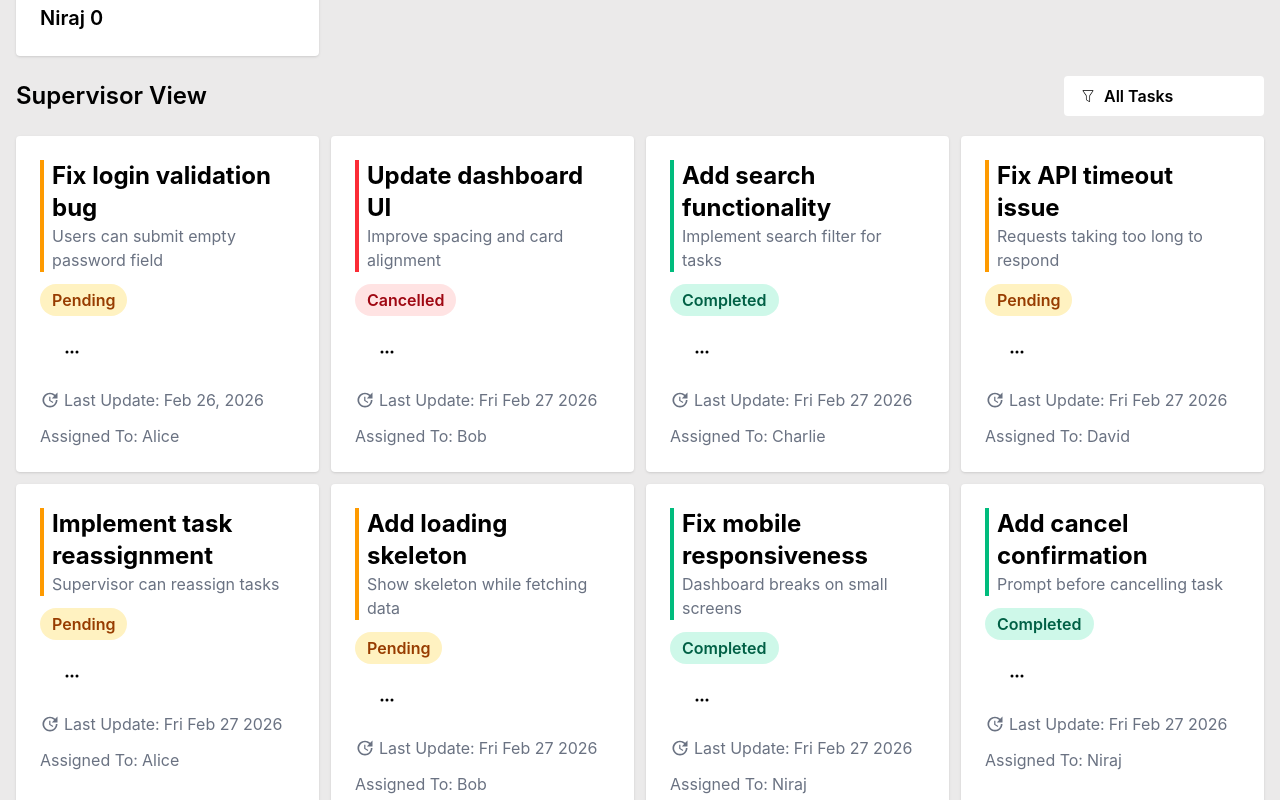
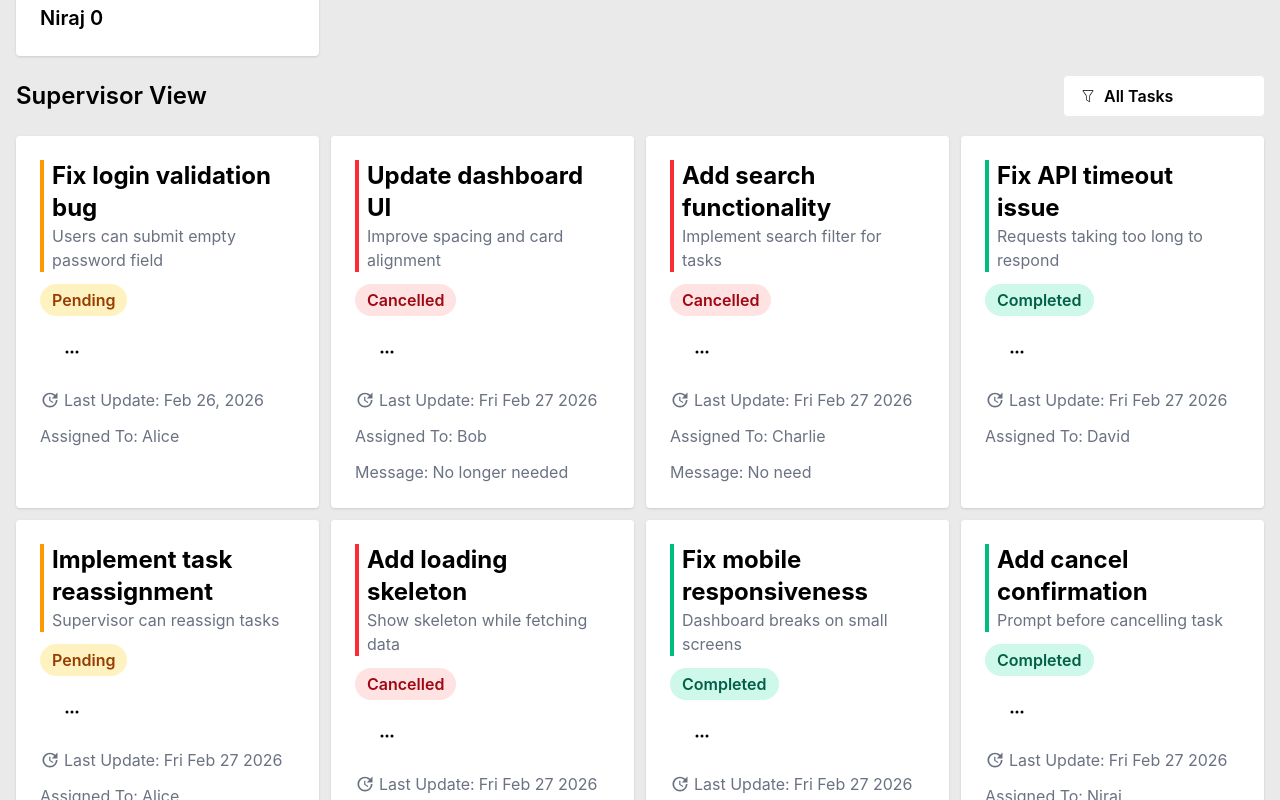
Before and after one commit to nierforprogramming/request-dashboard, a React (Vite) app: page /supervisor in a window 1280 px wide. Shown: the part 640-1440 px from the top of the page. Built offline with nearby package versions, Linux system fonts and the light colour scheme; data requests are answered from the project's data file.

Commit message:
UI improvement for StatusModal and Option for supervisor message

```diff
--- a/db/data.json
+++ b/db/data.json
@@ -6,7 +6,8 @@
       "content": "Users can submit empty password field",
       "status": "Pending",
       "lastUpdate": "Feb 26, 2026",
-      "assignedTo": "Alice"
+      "assignedTo": "Alice",
+      "supervisorMessage": ""
     },
     {
       "id": "2",
@@ -14,23 +15,26 @@
       "content": "Improve spacing and card alignment",
       "status": "Cancelled",
       "lastUpdate": "Fri Feb 27 2026",
-      "assignedTo": "Bob"
+      "assignedTo": "Bob",
+      "supervisorMessage": "No longer needed"
     },
     {
       "id": "3",
       "title": "Add search functionality",
       "content": "Implement search filter for tasks",
-      "status": "Completed",
+      "status": "Cancelled",
       "lastUpdate": "Fri Feb 27 2026",
-      "assignedTo": "Charlie"
+      "assignedTo": "Charlie",
+      "supervisorMessage": "No need"
     },
     {
       "id": "4",
       "title": "Fix API timeout issue",
       "content": "Requests taking too long to respond",
-      "status": "Pending",
+      "status": "Completed",
       "lastUpdate": "Fri Feb 27 2026",
-      "assignedTo": "David"
+      "assignedTo": "David",
+      "supervisorMessage": ""
     },
     {
       "id": "5",
@@ -38,15 +42,17 @@
       "content": "Supervisor can reassign tasks",
       "status": "Pending",
       "lastUpdate": "Fri Feb 27 2026",
-      "assignedTo": "Alice"
+      "assignedTo": "Alice",
+      "supervisorMessage": ""
     },
     {
       "id": "6",
       "title": "Add loading skeleton",
       "content": "Show skeleton while fetching data",
-      "status": "Pending",
+      "status": "Cancelled",
       "lastUpdate": "Fri Feb 27 2026",
-      "assignedTo": "Bob"
+      "assignedTo": "Bob",
+      "supervisorMessage": ""
     },
     {
       "id": "7",
@@ -54,7 +60,8 @@
       "content": "Dashboard breaks on small screens",
       "status": "Completed",
       "lastUpdate": "Fri Feb 27 2026",
-      "assignedTo": "Niraj"
+      "assignedTo": "Niraj",
+      "supervisorMessage": ""
     },
     {
       "id": "8",
@@ -62,7 +69,8 @@
       "content": "Prompt before cancelling task",
       "status": "Completed",
       "lastUpdate": "Fri Feb 27 2026",
-      "assignedTo": "Niraj"
+      "assignedTo": "Niraj",
+      "supervisorMessage": ""
     },
     {
       "id": "9",
@@ -70,7 +78,8 @@
       "content": "Reduce unnecessary network requests",
       "status": "Pending",
       "lastUpdate": "Fri Feb 27 2026",
-      "assignedTo": "Alice"
+      "assignedTo": "Alice",
+      "supervisorMessage": ""
     },
     {
       "id": "10",
@@ -78,7 +87,8 @@
       "content": "Incorrect colors for statuses",
       "status": "Completed",
       "lastUpdate": "Fri Feb 27 2026",
-      "assignedTo": "Niraj"
+      "assignedTo": "Niraj",
+      "supervisorMessage": ""
     },
     {
       "id": "11",
@@ -86,7 +96,8 @@
       "content": "Filter tasks by status",
       "status": "Completed",
       "lastUpdate": "Fri Feb 27 2026",
-      "assignedTo": "Niraj"
+      "assignedTo": "Niraj",
+      "supervisorMessage": ""
     },
     {
       "id": "12",
@@ -94,7 +105,8 @@
       "content": "Toggle between Supervisor and Operator",
       "status": "Completed",
       "lastUpdate": "Fri Feb 27 2026",
-      "assignedTo": "David"
+      "assignedTo": "David",
+      "supervisorMessage": ""
     },
     {
       "id": "13",
@@ -102,7 +114,8 @@
       "content": "Use backend of your choice",
       "status": "Cancelled",
       "lastUpdate": "Fri Feb 27 2026",
-      "assignedTo": "Niraj"
+      "assignedTo": "Niraj",
+      "supervisorMessage": "No need"
     }
   ]
 }
--- a/src/api/tasks.js
+++ b/src/api/tasks.js
@@ -14,12 +14,9 @@ export const getTasks = async () => {
 };
 
 // Updates the status
-export const updateTaskStatusAPI = async (taskId, nextStatus) => {
+export const updateTaskStatusAPI = async (taskId, payload) => {
   return await fetchAPI(`${baseURL}/tasks/${taskId}`, {
     method: "PATCH",
-    body: JSON.stringify({
-      status: nextStatus,
-      lastUpdate: new Date().toDateString(),
-    }),
+    body: JSON.stringify(payload),
   });
 };
--- a/src/components/OperatorView.jsx
+++ b/src/components/OperatorView.jsx
@@ -37,6 +37,7 @@ const OperatorView = ({ tasks }) => {
             lastUpdate={task.lastUpdate}
             agent={task.assignedTo}
             role={role}
+            message={task?.supervisorMessage}
           />
         ))}
       </div>
--- a/src/components/Overview.jsx
+++ b/src/components/Overview.jsx
@@ -25,6 +25,7 @@ const Overview = ({ tasks }) => {
             content={task.content}
             lastUpdate={task.lastUpdate}
             agent={task.assignedTo}
+            message={task?.supervisorMessage}
           />
         ))}
       </div>
--- a/src/components/RoleAction.jsx
+++ b/src/components/RoleAction.jsx
@@ -94,8 +94,8 @@ const RoleAction = ({ role, taskId, taskStatus }) => {
           open={statusModalOpen}
           currentStatus={taskStatus}
           onClose={() => setStatusModalOpen(false)}
-          onSelect={(newStatus) => {
-            updateTaskStatus(taskId, newStatus);
+          onSubmit={(newStatus, message) => {
+            updateTaskStatus(taskId, newStatus, message);
             setStatusModalOpen(false);
           }}
         />
--- a/src/components/StatusModal.jsx
+++ b/src/components/StatusModal.jsx
@@ -1,15 +1,22 @@
-import { useEffect } from "react";
+import { useEffect, useState } from "react";
 
 const STATUSES = ["Pending", "Active", "Completed", "Cancelled"];
 
-const StatusModal = ({ open, currentStatus, onClose, onSelect }) => {
+const StatusModal = ({ open, currentStatus, onClose, onSubmit }) => {
+  const [selectedStatus, setSelectedStatus] = useState(currentStatus);
+  const [message, setMessage] = useState("");
+
+  // reset when opened / status changes
   useEffect(() => {
     if (!open) return;
+    setSelectedStatus(currentStatus);
+    setMessage("");
+  }, [open, currentStatus]);
 
-    const onKeyDown = (e) => {
-      if (e.key === "Escape") onClose();
-    };
-
+  // ESC close
+  useEffect(() => {
+    if (!open) return;
+    const onKeyDown = (e) => e.key === "Escape" && onClose();
     document.addEventListener("keydown", onKeyDown);
     return () => document.removeEventListener("keydown", onKeyDown);
   }, [open, onClose]);
@@ -20,45 +27,65 @@ const StatusModal = ({ open, currentStatus, onClose, onSelect }) => {
     <div
       className="fixed inset-0 z-50 flex items-center justify-center"
       onMouseDown={(e) => {
-        // close only when clicking backdrop (not inside modal)
         if (e.target === e.currentTarget) onClose();
       }}
     >
-      {/* Backdrop */}
       <div className="absolute inset-0 bg-black/40" />
 
-      {/* Modal */}
       <div className="relative z-10 w-[92vw] max-w-md rounded-md bg-white shadow-lg">
-        <div className="px-4 py-3 border-b">
+        <div className="px-4 py-3">
           <h3 className="font-semibold text-lg">Change Status</h3>
           <p className="text-sm text-gray-500">
             Current: <span className="font-medium">{currentStatus}</span>
           </p>
         </div>
 
-        <div className="p-4 space-y-2">
+        <div className="p-4 space-y-3">
+          {/* Status select */}
+          <div className="space-y-2">
+            <div className="grid grid-cols-2 gap-2">
               {STATUSES.map((s) => (
                 <button
                   key={s}
                   type="button"
-              disabled={s === currentStatus}
-              onClick={() => onSelect(s)}
-              className={`w-full text-left px-3 py-2 rounded-md border
-                ${s === currentStatus ? "opacity-50 cursor-not-allowed" : "hover:bg-gray-50"}
+                  onClick={() => setSelectedStatus(s)}
+                  className={`px-3 py-2 rounded-md border border-gray-200 text-left
+                    ${selectedStatus === s ? "bg-gray-100 font-semibold" : "hover:bg-gray-100"}
                   `}
                 >
                   {s}
                 </button>
               ))}
             </div>
+          </div>
+
+          {/* Optional message */}
+          <div className="space-y-2">
+            <label className="font-semibold">Message (optional)</label>
+            <textarea
+              value={message}
+              onChange={(e) => setMessage(e.target.value)}
+              placeholder="Add a note about why this status changed..."
+              className="w-full min-h-22.5 border border-gray-200 rounded-md p-2 outline-none focus:ring-2 focus:ring-black"
+            />
+          </div>
+        </div>
 
         <div className="px-4 py-3 border-t flex justify-end gap-2">
           <button
             type="button"
             onClick={onClose}
-            className="px-3 py-2 rounded-md border hover:bg-gray-50"
+            className="px-3 py-2 rounded-md border border-gray-200  cursor-pointer"
           >
             Cancel
+          </button>
+
+          <button
+            type="button"
+            onClick={() => onSubmit(selectedStatus, message)}
+            className="px-3 py-2 rounded-md bg-black text-white hover:opacity-90 cursor-pointer"
+          >
+            Update
           </button>
         </div>
       </div>
--- a/src/components/SupervisorView.jsx
+++ b/src/components/SupervisorView.jsx
@@ -14,6 +14,10 @@ const SupervisorView = ({ tasks }) => {
   useEffect(() => {
     setRole(roleData[0]);
   }, [setRole]);
+
+  {
+    console.log(tasks);
+  }
 
   return (
     <>
@@ -32,6 +36,7 @@ const SupervisorView = ({ tasks }) => {
             lastUpdate={task.lastUpdate}
             agent={task.assignedTo}
             role={role}
+            message={task?.supervisorMessage}
           />
         ))}
       </div>
--- a/src/components/TaskCard.jsx
+++ b/src/components/TaskCard.jsx
@@ -3,10 +3,21 @@ import { MdUpdate } from "react-icons/md";
 import { statusColor } from "../assets";
 import RoleAction from "./RoleAction";
 
-const TaskCard = ({ id, status, title, content, lastUpdate, agent, role }) => {
+const TaskCard = ({
+  id,
+  status,
+  title,
+  content,
+  lastUpdate,
+  agent,
+  role,
+  message,
+}) => {
   const bgColor = statusColor[status].bgColor;
   const color = statusColor[status].color;
   const borderColor = statusColor[status].borderColor;
+  console.log(message);
+
   return (
     <div
       id="task-card"
@@ -40,6 +51,13 @@ const TaskCard = ({ id, status, title, content, lastUpdate, agent, role }) => {
           <div>Assigned To: </div>
           <div> {agent}</div>
         </div>
+
+        {message && (
+          <div className="flex text-gray-500 space-x-1">
+            <div>Message: </div>
+            <div> {message}</div>
+          </div>
+        )}
       </div>
     </div>
   );
--- a/src/contexts/tasks.context.jsx
+++ b/src/contexts/tasks.context.jsx
@@ -88,19 +88,31 @@ function TasksProvider({ children }) {
   };
 
   // It updates status of the tasks
-  const updateTaskStatus = async (taskId, nextStatus) => {
+  const updateTaskStatus = async (
+    taskId,
+    nextStatus,
+    supervisorMessage = "",
+  ) => {
     const id = Number(taskId);
+    const payload = {
+      status: nextStatus,
+      lastUpdate: new Date().toDateString(),
+    };
 
-    const res = await updateTaskStatusAPI(id, nextStatus);
+    // Only if message is provided
+    if (supervisorMessage?.trim()) {
+      payload.supervisorMessage = supervisorMessage.trim();
+    }
+
+    const res = await updateTaskStatusAPI(id, payload);
     if (!res.success) {
       setError(res.error);
       return;
     }
 
+    //Local state update
     setTasks((prev) =>
-      prev.map((task) =>
-        task.id === taskId ? { ...task, status: nextStatus } : task,
-      ),
+      prev.map((task) => (task.id === taskId ? { ...task, ...payload } : task)),
     );
   };
 
```
Lines whose indentation alone changed are shown as unchanged.
